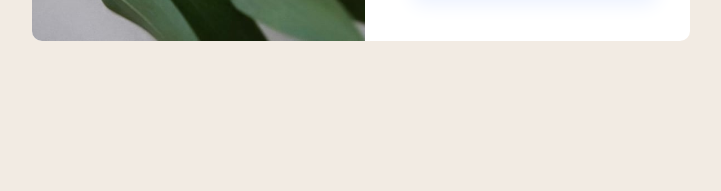
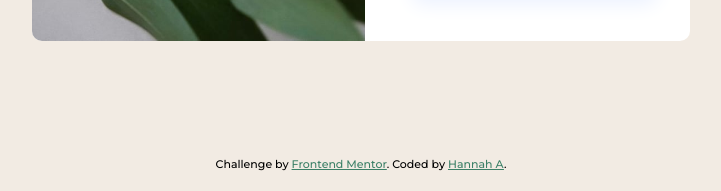
Before and after one commit to hannah-alcantara/fm-product-preview-card-component, a plain HTML site: page index.html in a window 1280 px wide. Shown: the part 609-800 px from the top of the page, without its empty margins (279-1000 px from the left). Drawn offline with Linux system fonts and the light colour scheme.

Commit message:
update: landmarks and readme

```diff
--- a/index.html
+++ b/index.html
@@ -19,13 +19,13 @@
   </head>
 
   <body>
-    <div class="card">
+    <main class="card">
       <img
         class="image"
         src="/images/image-product-desktop.jpg"
         alt="Gabrielle Essence Eau De Parfum"
       />
-      <div class="info">
+      <section class="info">
         <div class="title u-padding-bottom">
           <p>Perfume</p>
         </div>
@@ -48,11 +48,13 @@
           ><img src="images/icon-cart.svg" alt="cart icon" class="icon" />Add to
           cart</a
         >
-      </div>
-    </div>
+      </section>
+    </main>
+    <footer class="attribution">
+      Challenge by
+      <a href="https://www.frontendmentor.io?ref=challenge" target="_blank"
+        >Frontend Mentor</a
+      >. Coded by <a href="#">Hannah A</a>.
+    </footer>
   </body>
 </html>
-
-<!-- Questions:
-      1) Is it better practice to add the class attribute to a div instead of adding it directly to the tag?
-      2) display:flex; ?? -->
--- a/styles.scss
+++ b/styles.scss
@@ -19,7 +19,7 @@ $neutral-white: hsl(0, 0%, 100%);
   display: flex;
   justify-content: center;
   align-items: center;
-    font-family: 'Montserrat', sans-serif;
+  font-family: "Montserrat", sans-serif;
 }
 
 .card {
@@ -37,7 +37,7 @@ $neutral-white: hsl(0, 0%, 100%);
 }
 
 // INFORMATION SIDE
-  .info{
+.info {
   padding: 40px;
   max-width: 325px;
 }
@@ -61,12 +61,12 @@ $neutral-white: hsl(0, 0%, 100%);
   color: $neutral-graying-blue;
 }
 
-  .price{
+.price {
   display: flex;
   align-items: center;
 }
 
-  .new-price{
+.new-price {
   font-family: Fraunces;
   font-weight: 700;
   font-size: 35px;
@@ -79,7 +79,7 @@ $neutral-white: hsl(0, 0%, 100%);
   padding-left: 20px;
 }
 
-  .button{
+.button {
   background-color: $primary-dark-cyan;
   text-decoration: none;
   font-weight: 700;
@@ -93,24 +93,36 @@ $neutral-white: hsl(0, 0%, 100%);
   border-radius: 10px;
   box-shadow: hsl(221, 100%, 96%) 7px 7px 20px;
 
-    &:hover{
+  &:hover {
     transition: all 0.2s;
     transform: translateY(-2px);
-      background-color: hsl(156.3,42.2%,17.6%);
+    background-color: hsl(156.3, 42.2%, 17.6%);
   }
 }
 
-  .icon{
+.icon {
   margin-right: 15px;
 }
 
 //Utility for padding bottom
-  .u-padding-bottom{
+.u-padding-bottom {
   padding-bottom: 25px;
 }
 
+.attribution {
+  font-size: 11px;
+  text-align: center;
+  position: absolute;
+  bottom: 0;
+  margin-bottom: 20px;
+}
+.attribution a {
+  color: hsl(158, 36%, 37%);
+  font-weight: 400;
+}
+
 @media (max-width: 640px) {
-    .card{
+  .card {
     display: flex;
     flex-direction: column;
   }
@@ -122,7 +134,7 @@ $neutral-white: hsl(0, 0%, 100%);
     border-radius: 10px 10px 0 0;
   }
 
-    .info{
+  .info {
     padding: 30px;
   }
 
@@ -130,12 +142,11 @@ $neutral-white: hsl(0, 0%, 100%);
     padding-left: 15px;
   }
 
-    .u-padding-bottom{
+  .u-padding-bottom {
     padding-bottom: 12px;
   }
 
   h1 {
     font-size: 30px;
   }
-
 }
```
Also changed, not shown: images/desktop-screenshot.PNG (added), images/mobile-screenshot.PNG (added), styles.css, 3 other files. Lines whose indentation alone changed are shown as unchanged.
